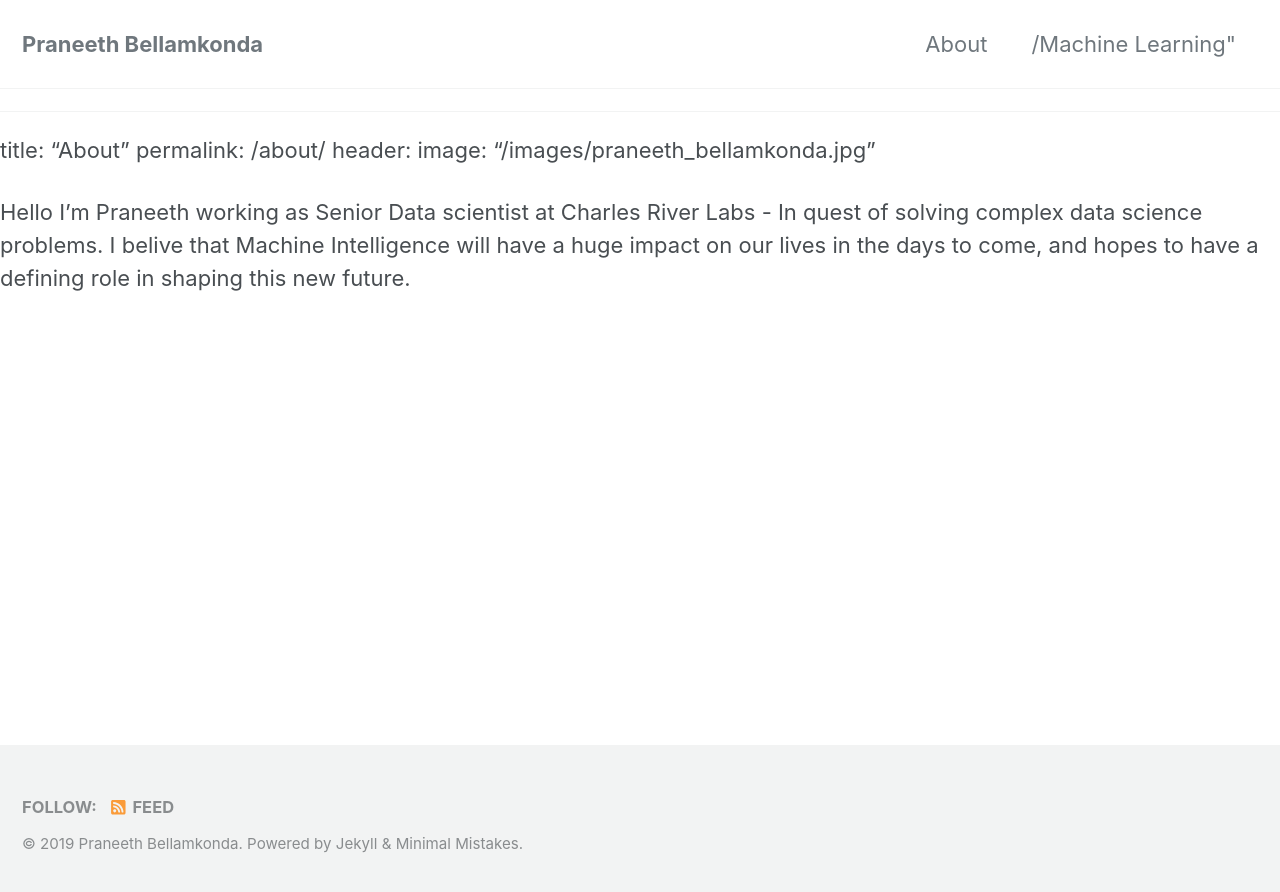
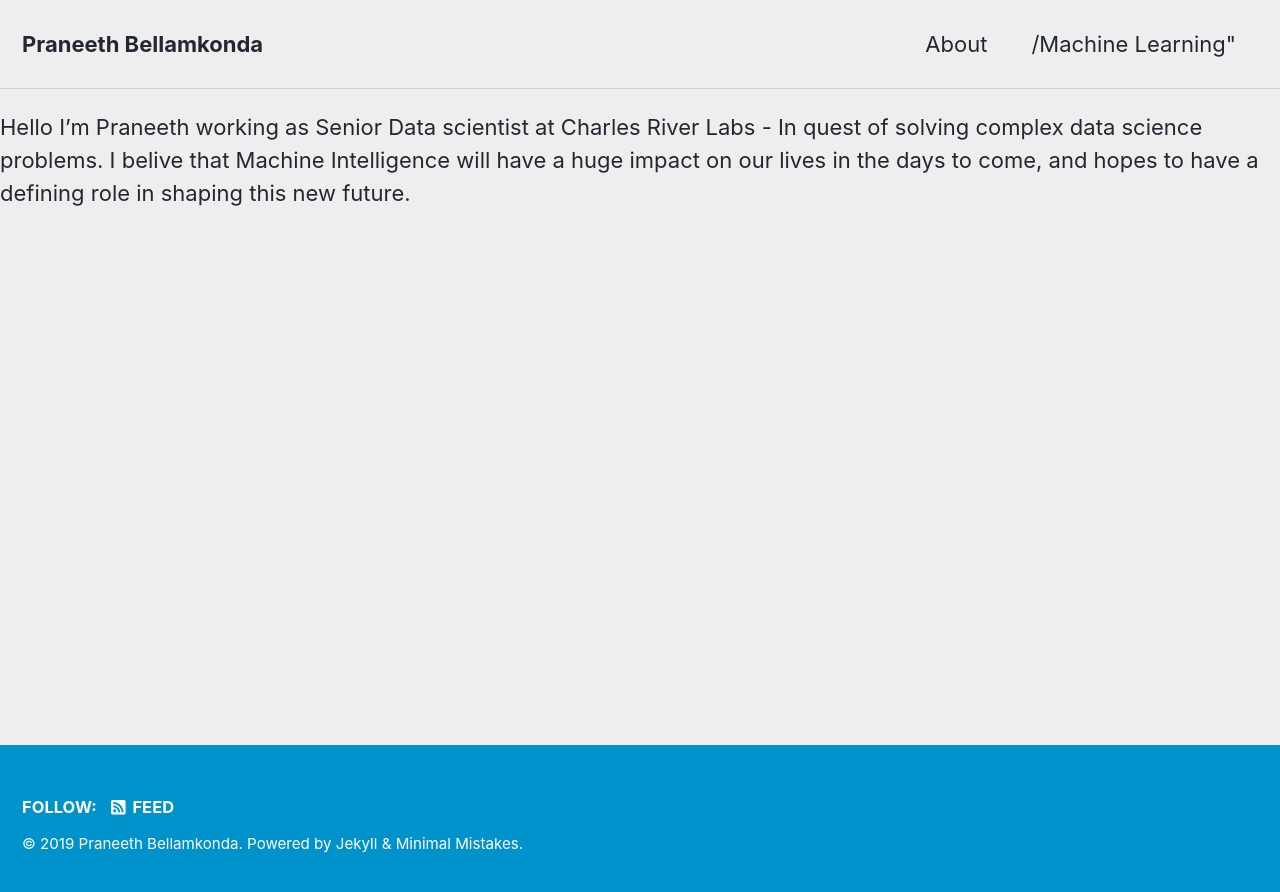
Before and after one commit to ibelieveai/ibelieveai.github.io, a Jekyll site: the page built from _pages/about.md, in a window 1280 px wide. Shown: the top 892 px of the page. Built offline with Jekyll 4.4.1, drawn with Linux system fonts in a browser that asks for light colours; cached includes are drawn as plain includes; nearby versions of some CDN libraries; our own code applies the rules of GitHub Pages for plain Markdown files.

Commit message:
Added few files

```diff
--- a/_config.yml
+++ b/_config.yml
@@ -12,7 +12,7 @@
 
 # theme                  : "minimal-mistakes-jekyll"
 # remote_theme           : "mmistakes/minimal-mistakes"
-minimal_mistakes_skin    : "default" # "air", "aqua", "contrast", "dark", "dirt", "neon", "mint", "plum", "sunrise"
+minimal_mistakes_skin    : "air" #"default" "air", "aqua", "contrast", "dark", "dirt", "neon", "mint", "plum", "sunrise"
 
 # Site Settings
 locale                   : "en-US"
--- a/_pages/about.md
+++ b/_pages/about.md
@@ -1,8 +1,8 @@
 ---
-
 title: "About"
 permalink: /about/
 header:
     image: "/images/praneeth_bellamkonda.jpg"
+---
 
 Hello I'm Praneeth working as Senior Data scientist at Charles River Labs - In quest of solving complex data science problems. I belive that Machine Intelligence will have a huge impact on our lives in the days to come, and hopes to have a defining role in shaping this new future.
```
